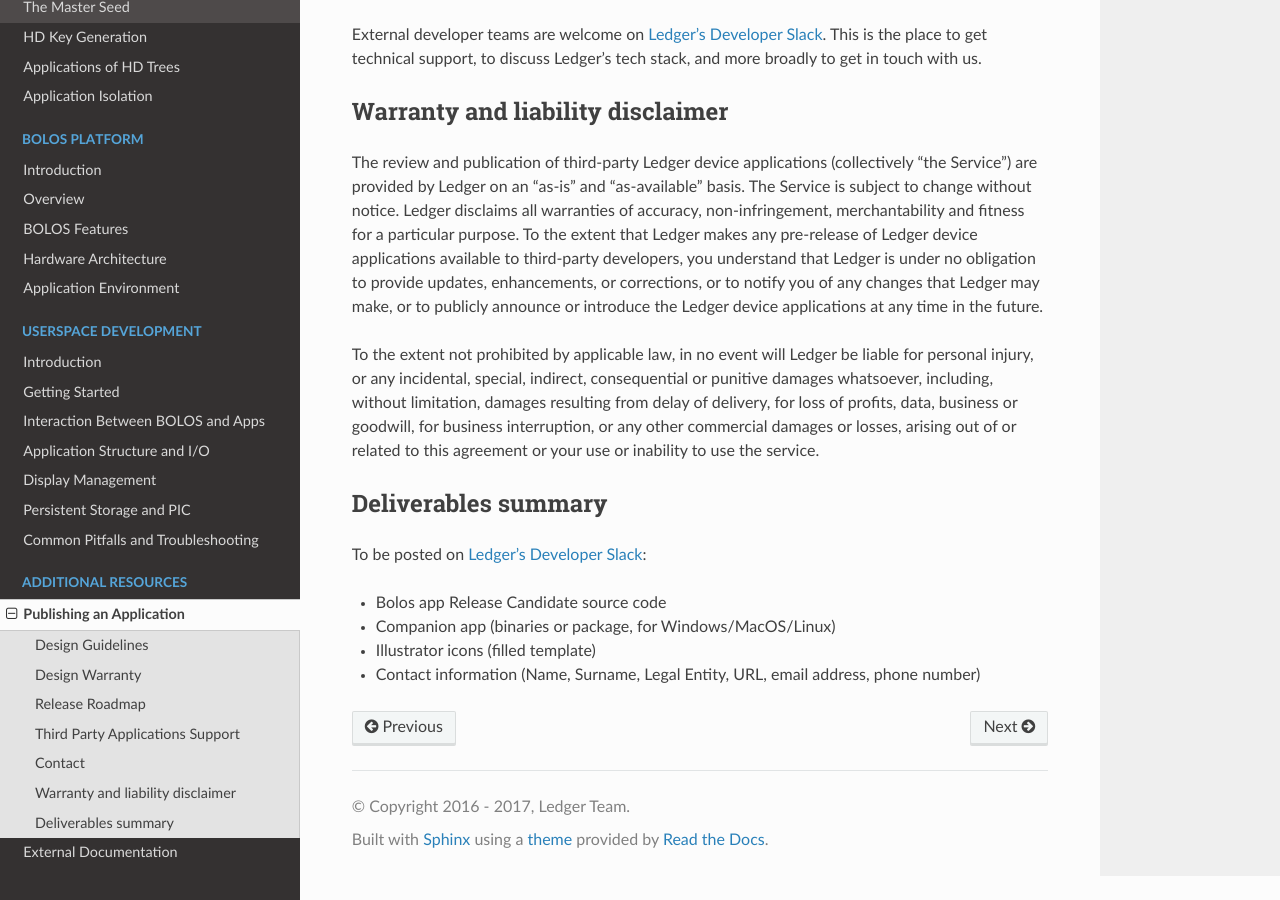
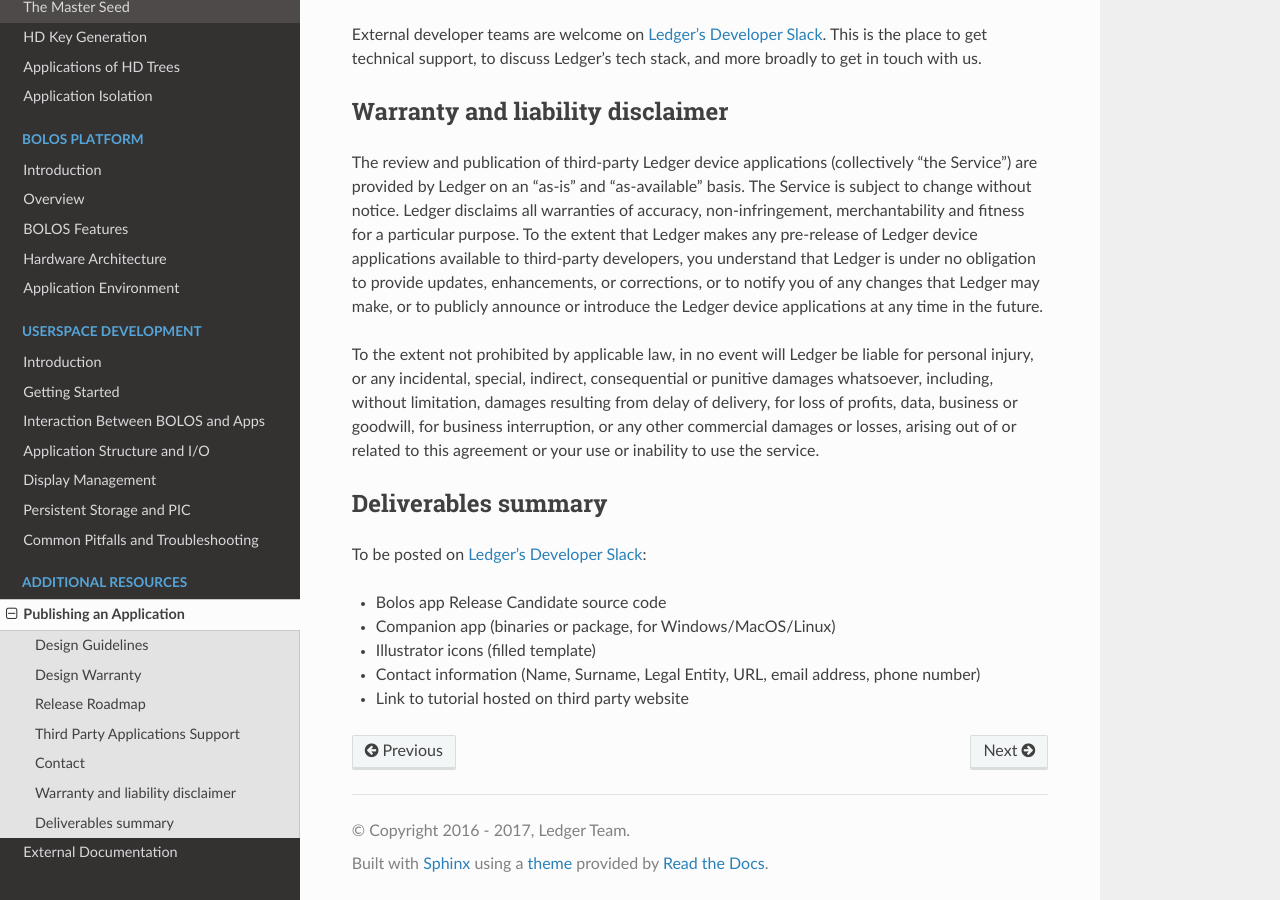
Before and after one commit to LedgerHQ/ledger-dev-doc, a Sphinx documentation site: the page built from source/additional/publishing_an_app.rst, in a window 1280 px wide and 900 px high, scrolled down 7398 px. Built offline with Sphinx 7.4.7 and the Read the Docs theme 2.0.0, drawn with Linux system fonts in a browser that asks for light colours.

Commit message:
add deliverable

```diff
--- a/source/additional/publishing_an_app.rst
+++ b/source/additional/publishing_an_app.rst
@@ -238,3 +238,4 @@
 * Companion app (binaries or package, for Windows/MacOS/Linux)
 * Illustrator icons (filled template)
 * Contact information (Name, Surname, Legal Entity, URL, email address, phone number)
+* Link to tutorial hosted on third party website
```
